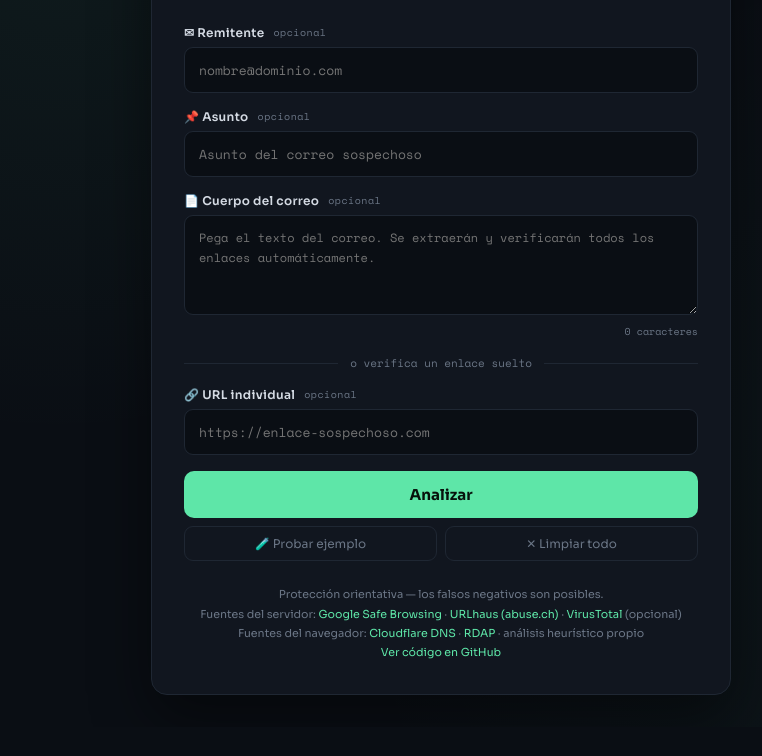
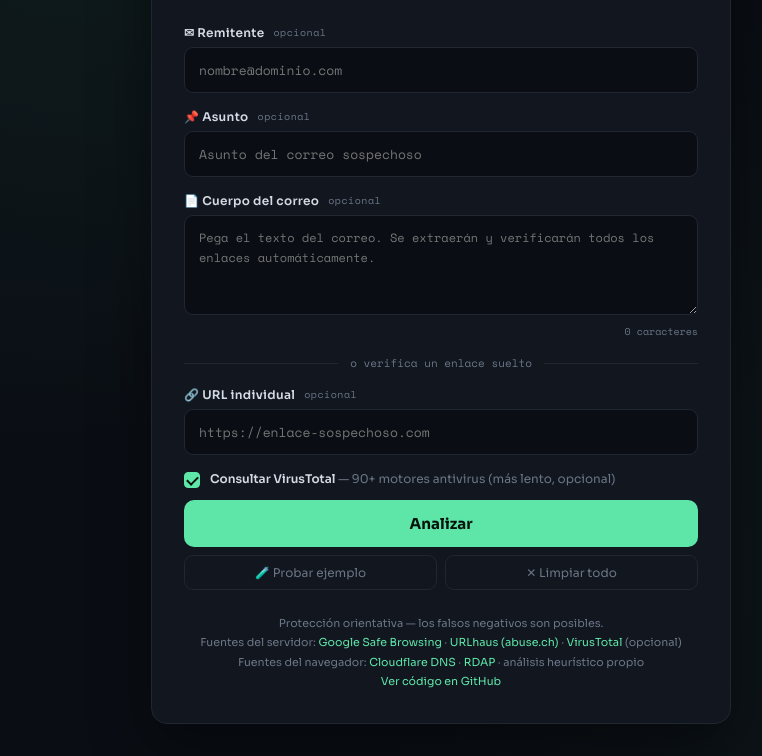
Before and after one commit to marianoavalostech-arch/verifica-correos, a website: page index.html in a window 1280 px wide. Both pictures are taken after a click on the button "✕ Limpiar todo". Shown: the part 169-925 px from the top of the page, without its empty margins (199-961 px from the left). Before the commit the page ends 896 px from the top, so only its background shows below. Drawn offline with nearby package versions, Linux system fonts and the light colour scheme.

Commit message:
se agregó virustotal

```diff
--- a/index.html
+++ b/index.html
@@ -129,6 +129,53 @@
       flex: 1;
       height: 1px;
       background: var(--border);
+    }
+
+    /* ── Toggle VirusTotal ── */
+    .vt-toggle {
+      display: flex;
+      align-items: center;
+      gap: 10px;
+      margin-bottom: 12px;
+      cursor: pointer;
+      width: fit-content;
+    }
+    .vt-toggle input[type="checkbox"] {
+      appearance: none;
+      -webkit-appearance: none;
+      width: 16px;
+      height: 16px;
+      border: 1px solid var(--border);
+      border-radius: 4px;
+      background: var(--bg);
+      cursor: pointer;
+      flex-shrink: 0;
+      transition: background .15s, border-color .15s;
+      position: relative;
+    }
+    .vt-toggle input[type="checkbox"]:checked {
+      background: var(--accent);
+      border-color: var(--accent);
+    }
+    .vt-toggle input[type="checkbox"]:checked::after {
+      content: '';
+      position: absolute;
+      left: 4px; top: 1px;
+      width: 5px; height: 9px;
+      border: 2px solid #07120c;
+      border-top: none;
+      border-left: none;
+      transform: rotate(45deg);
+    }
+    .vt-toggle-label {
+      font-size: 12px;
+      color: var(--muted);
+      line-height: 1.4;
+      user-select: none;
+    }
+    .vt-toggle-label strong {
+      color: var(--text);
+      font-weight: 600;
     }
 
     /* ── Botones ── */
@@ -453,6 +500,14 @@
       autocomplete="off" spellcheck="false">
   </div>
 
+  <!-- ── Toggle VirusTotal ── -->
+  <label class="vt-toggle" for="vtToggle">
+    <input type="checkbox" id="vtToggle">
+    <span class="vt-toggle-label">
+      <strong>Consultar VirusTotal</strong> — 90+ motores antivirus (más lento, opcional)
+    </span>
+  </label>
+
   <button class="analyze-btn" id="analyzeBtn">
     <span class="btn-spinner" id="btnSpinner"></span>
     <span id="btnText">Analizar</span>
@@ -712,11 +767,13 @@ function detectShorteners(urls) {
 //  API
 // ═══════════════════════════════════════════════════════
 
-async function apiCheckUrls(urls) {
+async function apiCheckUrls(urls, useVT = true) {
+  const payload = urls.length === 1 ? { url: urls[0] } : { urls };
+  if (!useVT) payload.useVT = false;
   const resp = await fetch(CHECK_ENDPOINT, {
     method: "POST",
     headers: { "Content-Type": "application/json" },
-    body: JSON.stringify(urls.length === 1 ? { url: urls[0] } : { urls }),
+    body: JSON.stringify(payload),
   });
   return resp.json();
 }
@@ -985,13 +1042,15 @@ document.getElementById("analyzeBtn").addEventListener("click", async () => {
   document.getElementById("btnText").textContent = "Analizando…";
 
   try {
+    const useVT = document.getElementById("vtToggle").checked;
+
     const urlsFromBody = body ? extractUrls(body) : [];
     const allUrls = [...new Set([...urlsFromBody, ...(urlOnly ? [urlOnly] : [])])];
     const shorteners = detectShorteners(allUrls);
 
     const [senderResult, urlResult] = await Promise.all([
       sender     ? analyzeSender(sender) : null,
-      allUrls.length > 0 ? apiCheckUrls(allUrls).catch(() => null) : null,
+      allUrls.length > 0 ? apiCheckUrls(allUrls, useVT).catch(() => null) : null,
     ]);
 
     const subjectResult = analyzeSubject(subject);
@@ -1023,6 +1082,7 @@ document.getElementById("clearBtn").addEventListener("click", () => {
   ["senderInput","subjectInput","bodyInput","urlInput"].forEach(id => {
     document.getElementById(id).value = "";
   });
+  document.getElementById("vtToggle").checked = true;
   document.getElementById("results").innerHTML = "";
   updateCharCounter();
 });
--- a/netlify/functions/check.js
+++ b/netlify/functions/check.js
@@ -170,8 +170,12 @@ exports.handler = async function (event) {
   const batch     = urls.slice(0, 500);
   const truncated = urls.length > 500;
 
+  // useVT: el cliente puede deshabilitar VirusTotal aunque la clave esté configurada.
+  // Por defecto true para mantener compatibilidad con llamadas sin el campo.
+  const useVT = body.useVT !== false;
+
   const GSB_KEY = process.env.GOOGLE_SAFE_BROWSING_KEY || "";
-  const VT_KEY  = process.env.VIRUSTOTAL_API_KEY       || "";
+  const VT_KEY  = (useVT && process.env.VIRUSTOTAL_API_KEY) || "";
 
   const activeSources = ["URLhaus"];
   if (GSB_KEY) activeSources.unshift("Google Safe Browsing");
```
